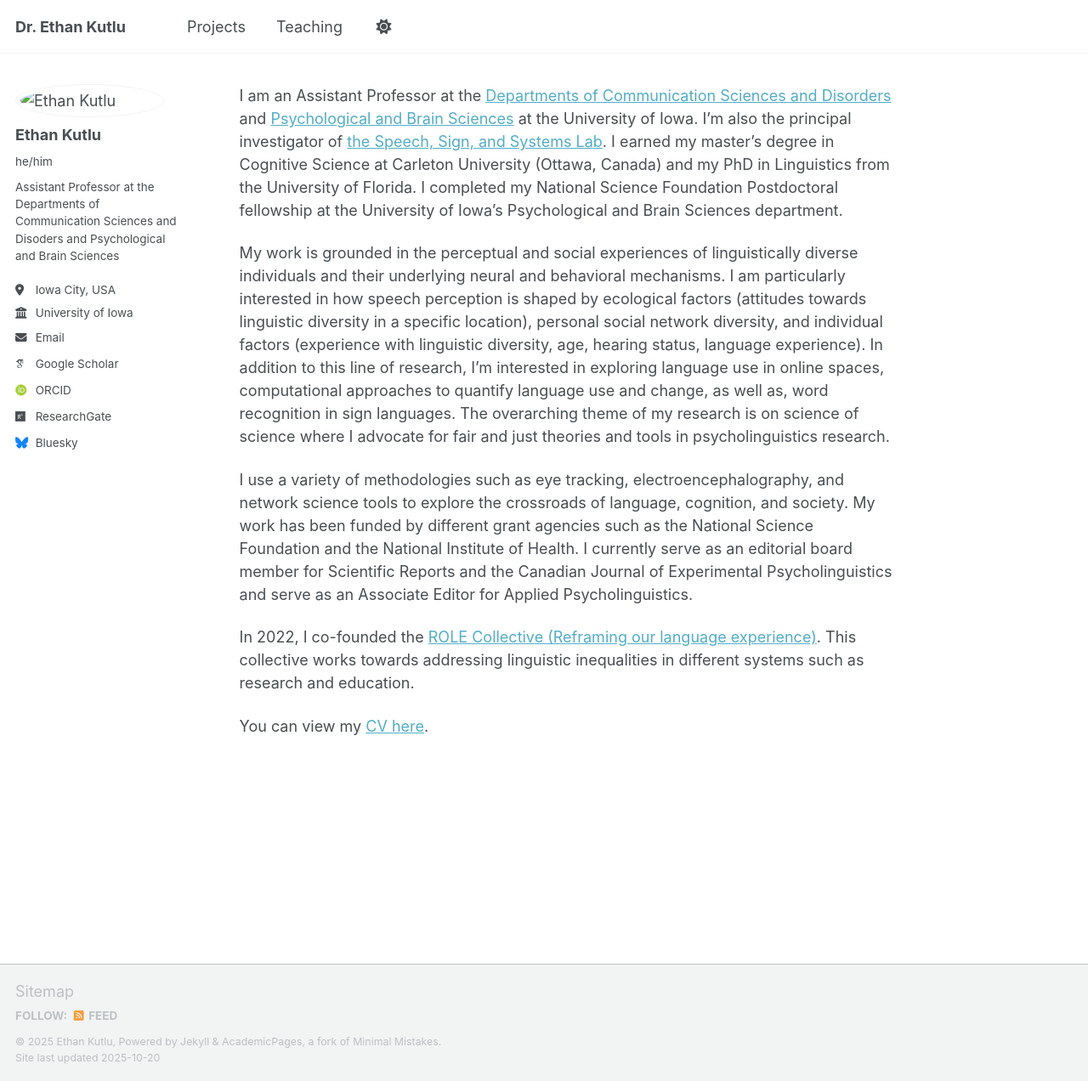
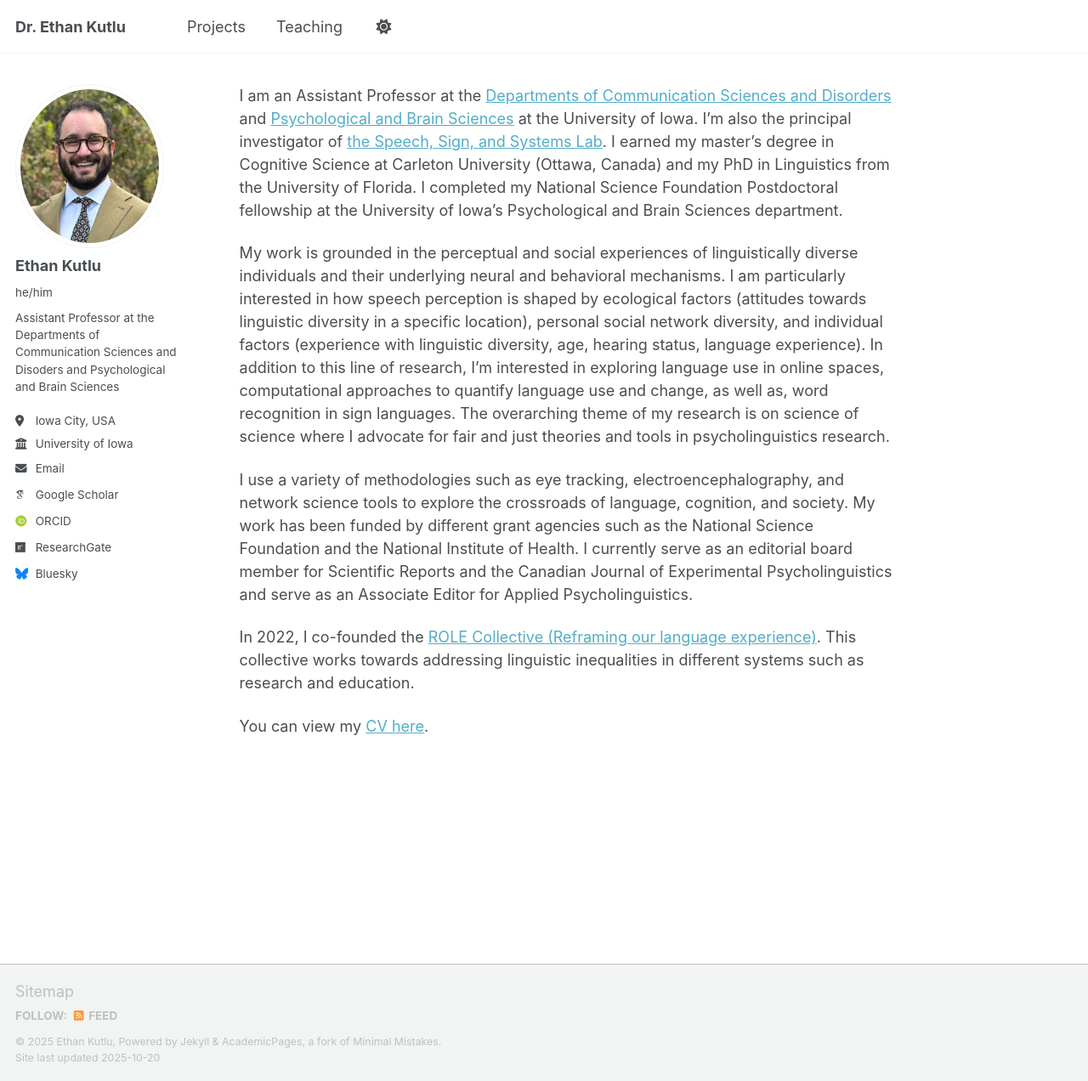
Before and after one commit to ethankutlu/ethankutlu.github.io, a Jekyll site: the page built from _pages/about.md, in a window 1280 px wide and 1272 px high. Shown: the whole window at 85% size. Built offline with Jekyll 4.4.1, drawn with Linux system fonts in a browser that asks for light colours; some web fonts are replaced; a script that is not in the unit is left out.

Commit message:
Update avatar path in configuration file

```diff
--- a/_config.yml
+++ b/_config.yml
@@ -23,7 +23,7 @@ repository               : "academicpages/academicpages.github.io"
 #               Additional customization can be done by editing /_includes/author-profile.html
 author:
   # Biographic information
-  avatar           : "images/prof_pic.jpg"
+  avatar           : "prof_pic.jpg"
   name             : "Ethan Kutlu"
   pronouns         : "he/him"
   bio              : "Assistant Professor at the Departments of Communication Sciences and Disoders and Psychological and Brain Sciences"
```
